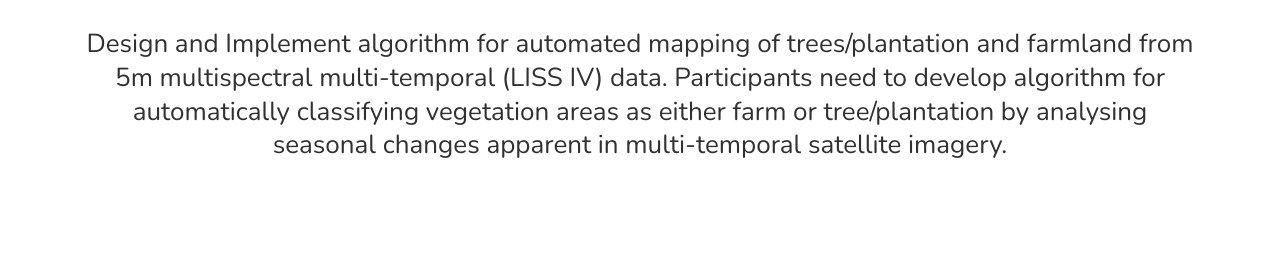
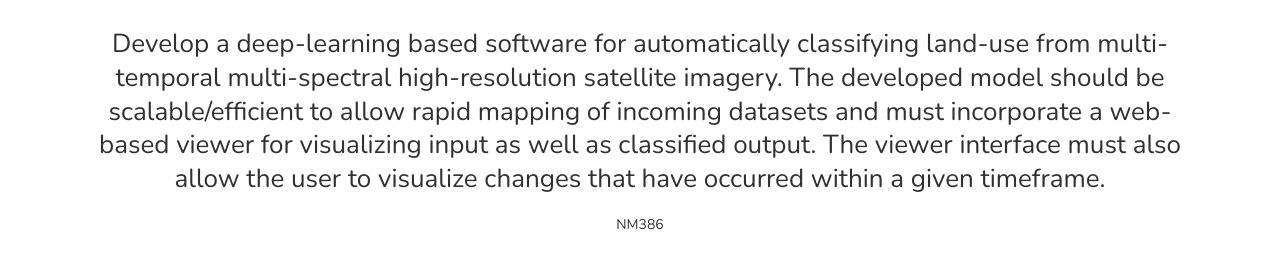
Before and after one commit to sihaanssr/isro, a plain HTML site: page index.html in a window 1280 px wide. Shown: the part 1753-2020 px from the top of the page. Drawn offline with nearby package versions, Linux system fonts and the light colour scheme; files whose address does not match are found by name.

Commit message:
Fixed major problems

```diff
--- a/index.html
+++ b/index.html
@@ -145,7 +145,8 @@
 								<img src="images/isro.png"></img>
 							</span>
 							<div class="desc">
-								<h3>Design and Implement algorithm for automated mapping of trees/plantation and farmland from 5m multispectral multi-temporal (LISS IV) data. Participants need to develop algorithm for automatically classifying vegetation areas as either farm or tree/plantation by analysing seasonal changes apparent in multi-temporal satellite imagery.</h3>
+								<h3>Develop a deep-learning based software for automatically classifying land-use from multi-temporal multi-spectral high-resolution satellite imagery. The developed model should be scalable/efficient to allow rapid mapping of incoming datasets and must incorporate a web-based viewer for visualizing input as well as classified output. The viewer interface must also allow the user to visualize changes that have occurred within a given timeframe.</h3>
+								<h5>NM386</h5>
 								<!-- <p>Far far away, behind the word mountains, far from the countries Vokalia and Consonantia, there live the blind texts.</p> -->
 							</div>
 						</div>
```
